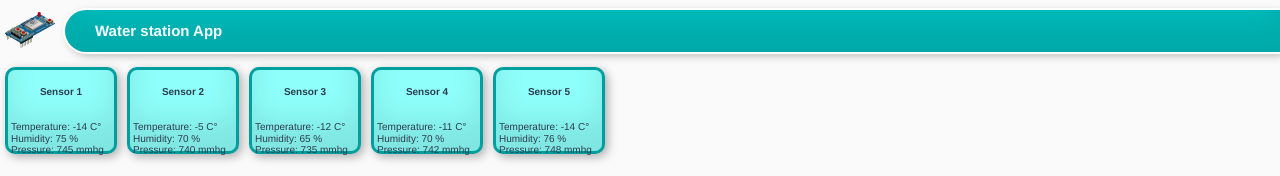
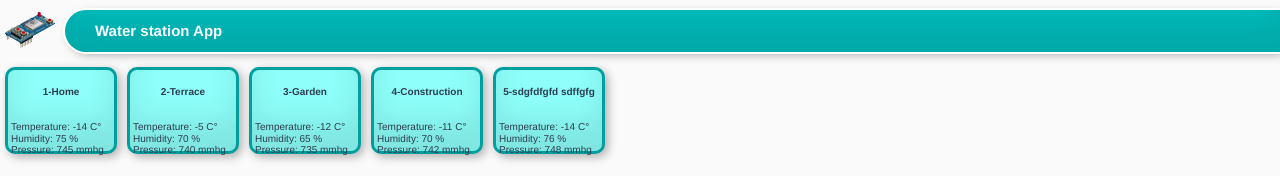
Before and after one commit to djalexbold/esp32, a Vue app: page / in a window 1280 px wide. Shown: the top 176 px of the page. Built offline with nearby package versions, Linux system fonts and the light colour scheme.

Commit message:
fix sensor block

```diff
--- a/src/components/AppMain.vue
+++ b/src/components/AppMain.vue
@@ -3,7 +3,7 @@
   <div id="main-form">
     <template v-for="item in sensors">
       <div id="form" @click="showModal(item)">
-        <h4>Sensor {{ item.id }}</h4>
+        <h4>{{ item.id }}-{{item.name}}</h4>
         <ul>
           <li>Temperature: {{ item.temperature }} C°</li>
           <li>Humidity: {{ item.humidity }} %</li>
@@ -36,6 +36,7 @@ export default {
       sensors: [
         {
           id: 1,
+          name: 'Home',
           temperature: -14,
           humidity: 75,
           pressure: 745,
@@ -44,18 +45,21 @@ export default {
         },
         {
           id: 2,
+          name: 'Terrace',
           temperature: -5,
           humidity: 70,
           pressure: 740
         },
         {
           id: 3,
+          name: 'Garden',
           temperature: -12,
           humidity: 65,
           pressure: 735
         },
         {
           id: 4,
+          name: 'Construction',
           temperature: -11,
           humidity: 70,
           pressure: 742,
@@ -63,6 +67,7 @@ export default {
         },
         {
           id: 5,
+          name: 'sdgfdfgfd sdffgfg',
           temperature: -14,
           humidity: 76,
           pressure: 748
@@ -112,6 +117,8 @@ export default {
 }
 
 #form {
+  user-select: none;
+  cursor: pointer;
   display: flex;
   flex-direction: column;
   flex-wrap: nowrap;
--- a/src/components/ModalWindow.vue
+++ b/src/components/ModalWindow.vue
@@ -15,7 +15,7 @@
           x
         </button>
         <div>
-          <h4>Sensor {{ message.id }}</h4>
+          <h4> {{ message.name }} </h4>
           <ul>
             <li>Temperature: {{ message.temperature }} C°</li>
             <li>Humidity: {{ message.humidity }} %</li>
@@ -55,7 +55,7 @@ export default {
   display: flex;
   justify-content: center;
   align-items: flex-start;
-  padding-top: 10%;
+  padding-top: 15em;
 }
 
 .modal {
@@ -66,8 +66,8 @@ export default {
   0.3em 0.3em 1em rgba(0, 0, 0, 0.3);
   overflow-x: auto;
   display: flex;
-  width: 300px;
-  height: 175px;
+  width: 30em;
+  height: 20em;
   flex-direction: column;
 }
 
@@ -81,5 +81,7 @@ export default {
   color: white;
   background: #009f9f;
 }
-
+.modal h4 {
+  padding-left: 10px;
+}
 </style>
```
